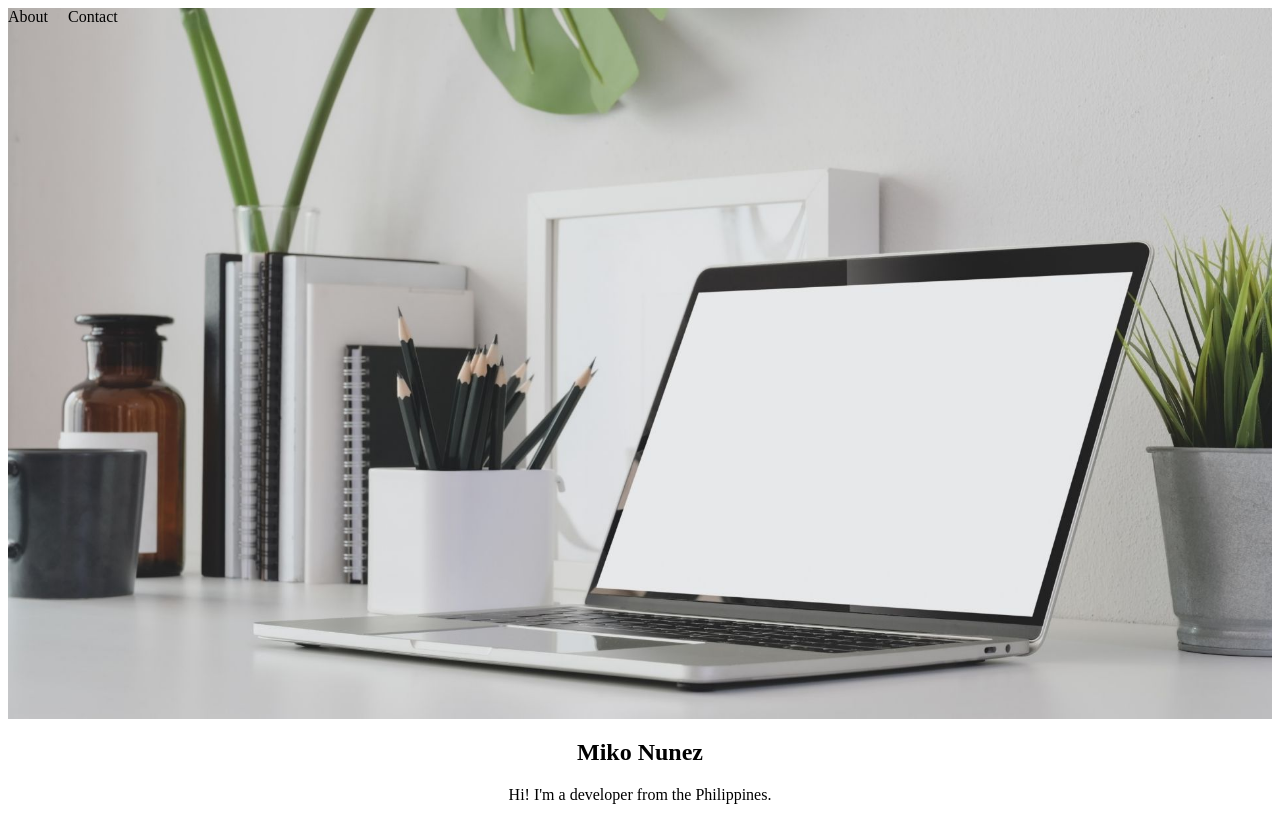
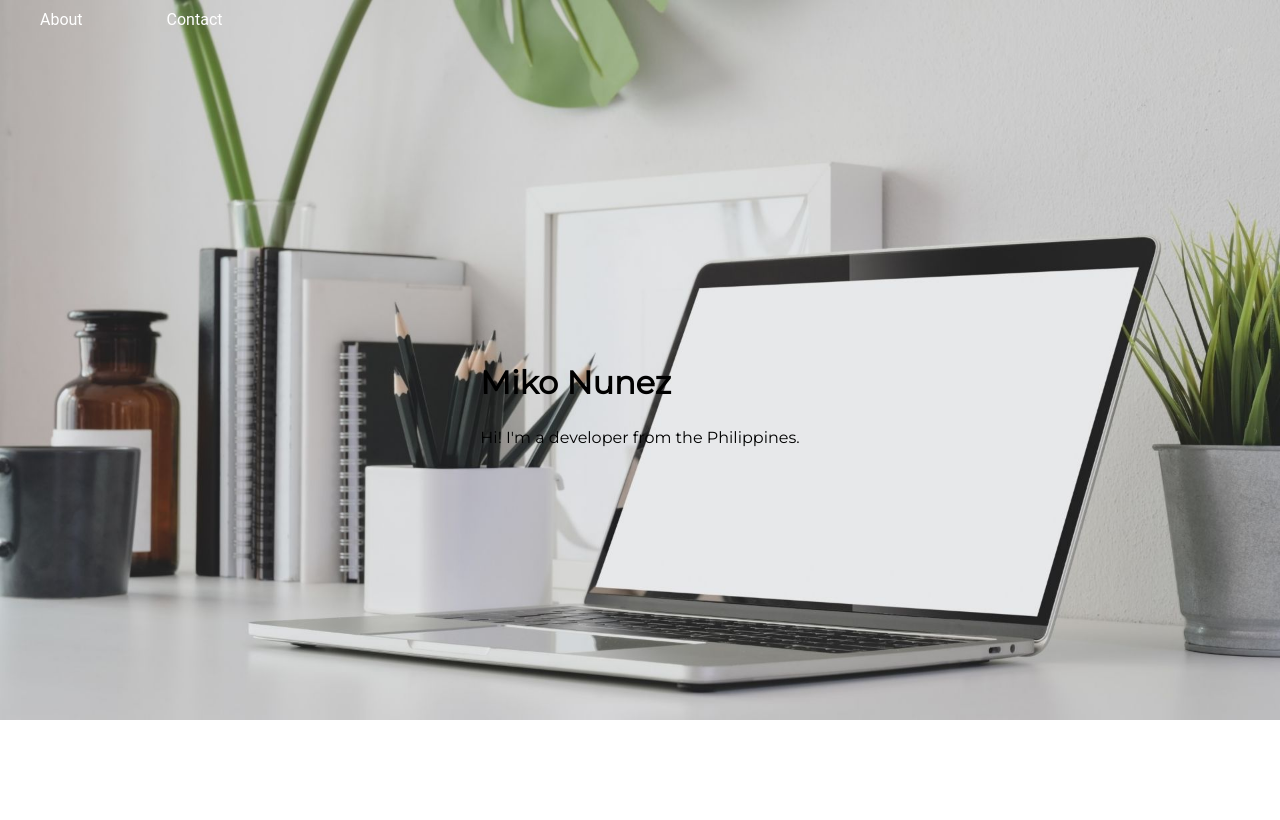
Before and after one commit to mikonunyez/mikonunyez.github.io, a plain HTML site: page index.html in a window 1280 px wide. Drawn offline with Linux system fonts and the light colour scheme.

Commit message:
linked to google fonts. Finally a decent about section

```diff
--- a/index.html
+++ b/index.html
@@ -2,6 +2,7 @@
 <head>
   <title>Miko Nunez</title>
   <link rel="stylesheet" href="style.css">
+  <link href="https://fonts.googleapis.com/css2?family=Dosis&family=Montserrat&family=Quicksand&display=swap" rel="stylesheet">
 </head>
 
 <body>
@@ -15,7 +16,7 @@
 
     <img class="about-background" src="./img/main-bg.jpg" alt="background image">
 
-    <div class="something">
+    <div class="about-text">
       <h1>Miko Nunez</h1>
       <p>Hi! I'm a developer from the Philippines.</p>
     </div>
--- a/style.css
+++ b/style.css
@@ -1,17 +1,26 @@
+body{
+  margin: 0px;
+  padding: 0;
+  border: 0;
+}
+
 .header-list{
-  list-style-type: none;
+  list-style: none;
+  font-family: 'Roboto';
+  color: white;
   margin: 0;
   padding: 0;
   position: fixed;
 }
   .header-list a{
-    display: block;
     width: 60px;
     text-decoration: none;
     color: inherit;
+
   }
   .header-list li{
-    float: left;
+    display: inline-block;
+    padding: 10px 40px;
   }
 
 .about-background{
@@ -19,9 +28,18 @@
   position: relative;
   width: 100%;
   background-size: cover;
+  float: left;
 }
 
-.something{
-  position: static;
+.about-text{
+  font-family: 'Montserrat', sans-serif;
   text-align: center;
+  position: absolute;
+  top: 50%;
+  left: 50%;
+  transform: translate(-50%, -50%);
 }
+  .about-text h1{
+    font-size: 2rem;
+    text-align: left;
+  }
```
